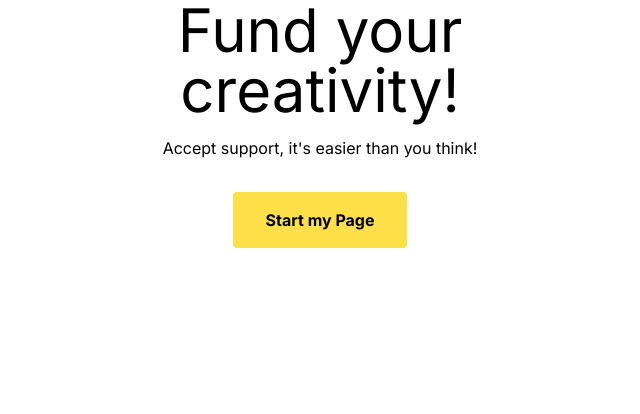
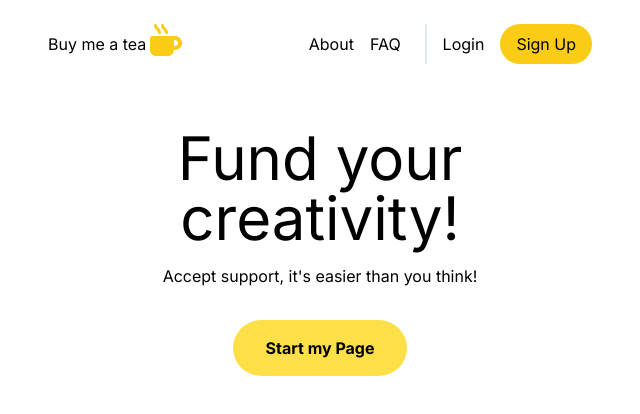
Before and after one commit to 1Icedtea/buymeatea, a Next.js app: page / in a window 1280 px wide. Shown: the top 414 px of the page, without its empty margins (320-960 px from the left). Built offline with nearby package versions, Linux system fonts and the light colour scheme.

Commit message:
updated nav header

```diff
--- /dev/null
+++ b/src/app/about/page.tsx
@@ -0,0 +1,3 @@
+export default function AboutPage() {
+  return "this is the about page";
+}
--- a/src/app/layout.tsx
+++ b/src/app/layout.tsx
@@ -1,6 +1,9 @@
 import type { Metadata } from "next";
 import { Inter } from "next/font/google";
 import "./globals.css";
+import Link from "next/link";
+import { FontAwesomeIcon } from "@fortawesome/react-fontawesome";
+import { faMugHot } from "@fortawesome/free-solid-svg-icons";
 
 const inter = Inter({ subsets: ["latin"] });
 
@@ -16,7 +19,39 @@ export default function RootLayout({
 }>) {
   return (
     <html lang="en">
-      <body className={inter.className}>{children}</body>
+      <body className={inter.className}>
+        <header className="mb-8">
+          <div className="flex justify-between max-w-xl mx-auto px-4 py-4">
+            <Link
+              className="inline-flex gap-1 flex-row-reverse items-center"
+              href={"/"}
+            >
+              <FontAwesomeIcon
+                className="h-8 text-yellow-400"
+                icon={faMugHot}
+              />
+              <span className="mt-2">Buy me a tea</span>
+            </Link>
+            <nav className="mt-2 flex gap-4 items-center">
+              <Link className="" href={"/about"}>
+                About
+              </Link>
+              <Link className="" href={"/faq"}>
+                FAQ
+              </Link>
+              <div className="flex gap-4">
+                <button className="ml-2 border-s-2 border-slate-200 pl-4">
+                  Login
+                </button>
+                <button className="bg-yellow-400 rounded-full px-4 py-2">
+                  Sign Up
+                </button>
+              </div>
+            </nav>
+          </div>
+        </header>
+        {children}
+      </body>
     </html>
   );
 }
--- a/src/app/page.tsx
+++ b/src/app/page.tsx
@@ -1,12 +1,12 @@
 export default function Home() {
   return (
     <>
-      <section className="max-w-lg mx-auto text-center">
+      <section className="max-w-lg mx-auto text-center py-4">
         <h1 className="text-6xl bold">Fund your creativity!</h1>
         <h2 className="mt-4 mb-8">
           Accept support, it&apos;s easier than you think!
         </h2>
-        <button className="bg-yellow-300 px-8 py-4 font-bold rounded">
+        <button className="bg-yellow-300 px-8 py-4 font-bold rounded-full">
           Start my Page
         </button>
       </section>
```
Also changed, not shown: package.json (+9 -5 lines), 1 other file (tests, documents, lock files or other folders).
